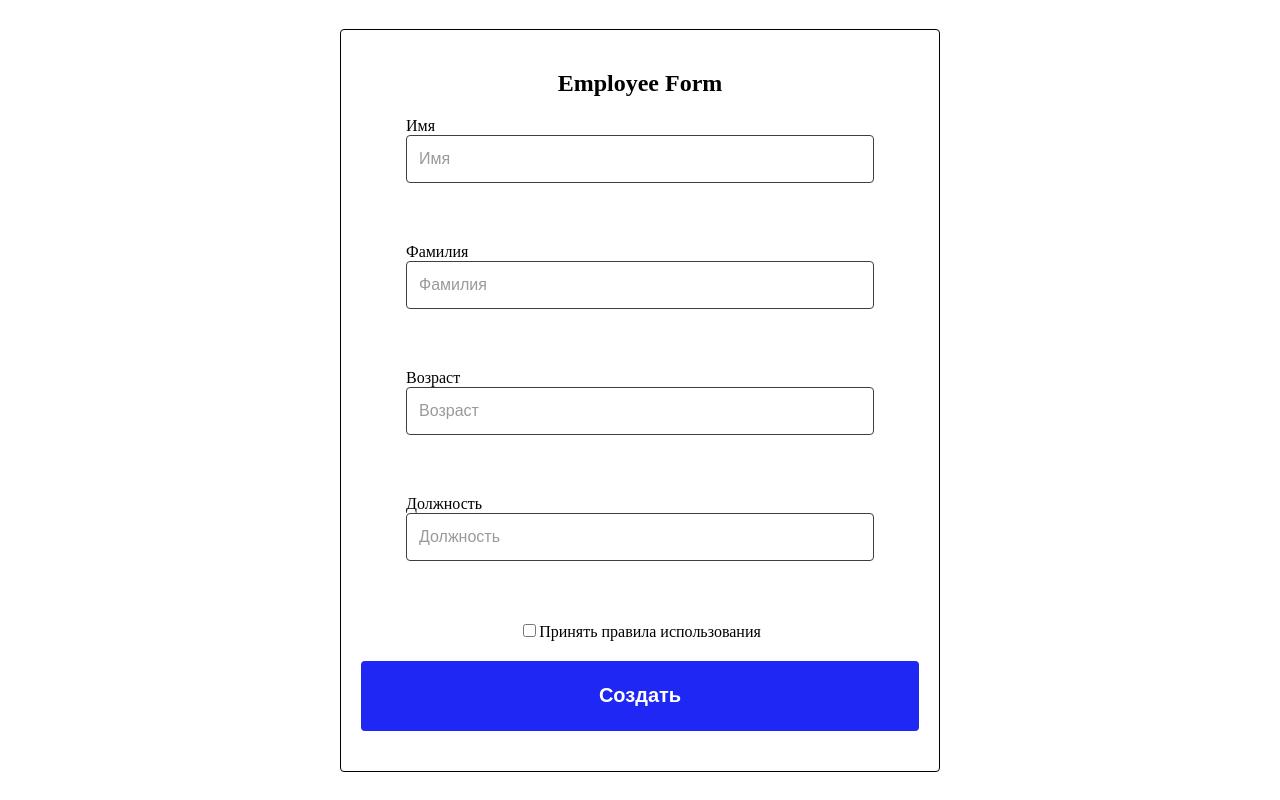
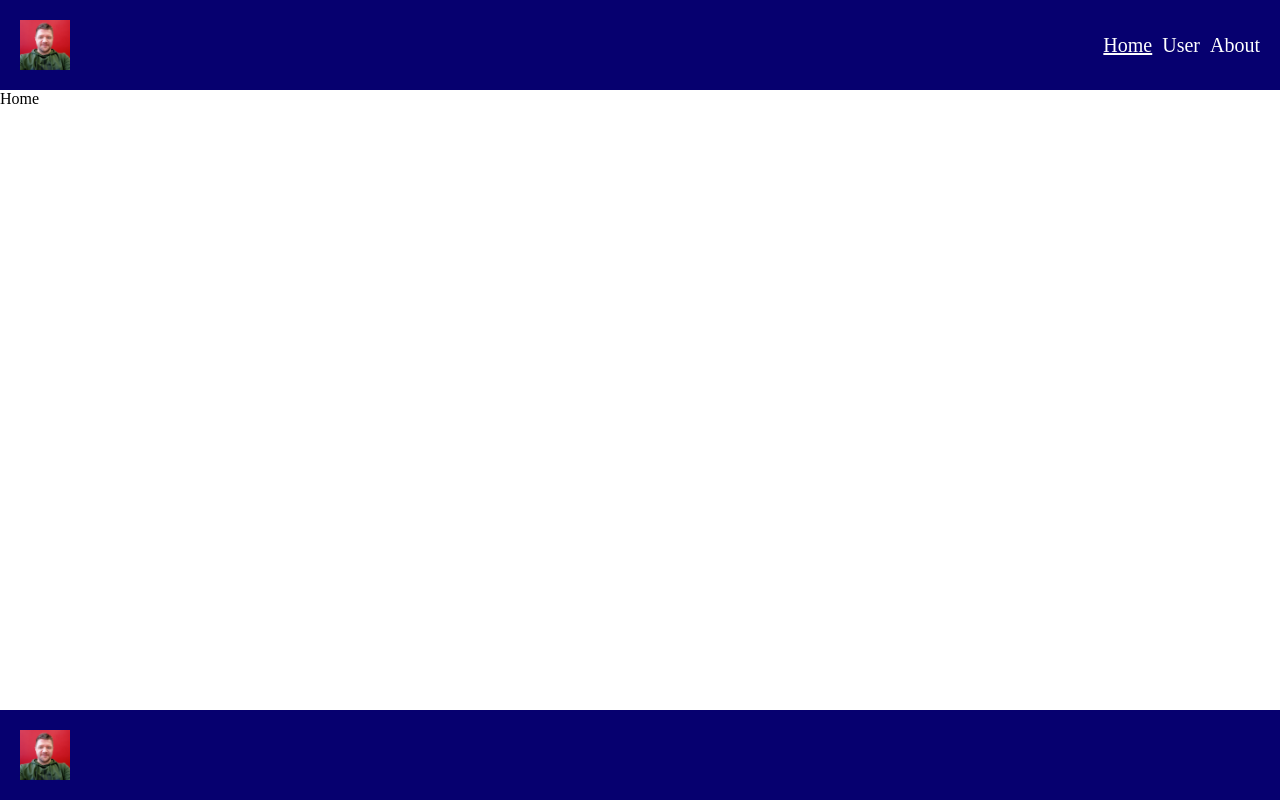
Before and after one commit to AndriiGudz/ReactTypeScript, a React (Create React App) app: page / in a window 1280 px wide. Built offline with nearby package versions, Linux system fonts and the light colour scheme.

Commit message:
Lessons_11

```diff
--- a/package.json
+++ b/package.json
@@ -15,6 +15,7 @@
     "formik": "^2.4.6",
     "react": "^18.3.1",
     "react-dom": "^18.3.1",
+    "react-router-dom": "^6.23.1",
     "react-scripts": "5.0.1",
     "typescript": "^4.9.5",
     "web-vitals": "^2.1.4",
--- a/src/App.tsx
+++ b/src/App.tsx
@@ -1,22 +1,29 @@
+import { BrowserRouter, Routes, Route } from 'react-router-dom';
+
 import GlobalStyles from 'styles/GlobalStyles';
-import BlinkingText from './components/BlinkingText/BlinkingText';
+import Home from 'pages/Home/Home';
+import User from 'pages/User/User';
+import About from 'pages/About/About';
 
-import Consultation03 from './consultation/Consultation03/Consultation03';
-import Homeworks06 from './homeworks/Homeworks06/Homeworks';
-import Homeworks07 from './homeworks/Homeworks07/Homeworks07';
-import Homeworks08 from 'homeworks/Homeworks08/Homeworks08';
-import Homeworks09 from 'homeworks/Homeworks09/Homeworks09';
-import Homeworks11 from 'homeworks/Homeworks11/Homeworks11';
-import Lessons06 from './lessons/Lessons06/Lessons06';
-import Lessons07 from './lessons/Lessons07/Lessons07';
-import Lessons08 from 'lessons/Lessons08/Lessons08';
-import Lessons09 from 'lessons/Lessons09/Lessons09';
-import Lessons10 from 'lessons/Lessons10/Lessons10';
-import Lessons11 from 'lessons/Lessons11/Lessons';
+// import BlinkingText from './components/BlinkingText/BlinkingText';
+
+// import Consultation03 from './consultation/Consultation03/Consultation03';
+// import Homeworks06 from './homeworks/Homeworks06/Homeworks';
+// import Homeworks07 from './homeworks/Homeworks07/Homeworks07';
+// import Homeworks08 from 'homeworks/Homeworks08/Homeworks08';
+// import Homeworks09 from 'homeworks/Homeworks09/Homeworks09';
+// import Homeworks11 from 'homeworks/Homeworks11/Homeworks11';
+// import Lessons06 from './lessons/Lessons06/Lessons06';
+// import Lessons07 from './lessons/Lessons07/Lessons07';
+// import Lessons08 from 'lessons/Lessons08/Lessons08';
+// import Lessons09 from 'lessons/Lessons09/Lessons09';
+// import Lessons10 from 'lessons/Lessons10/Lessons10';
+// import Lessons11 from 'lessons/Lessons11/Lessons';
+import Layout from 'components/Layout/Layout';
 
 function App() {
   return (
-    <>
+    <BrowserRouter>
       <GlobalStyles />
       {/* <BlinkingText /> */}
       {/* <Lessons06 /> */}
@@ -29,9 +36,17 @@ function App() {
       {/* <Homeworks07 /> */}
       {/* <Homeworks08 /> */}
       {/* <Homeworks09 /> */}
-      <Homeworks11 />
+      {/* <Homeworks11 /> */}
       {/* <Consultation03 /> */}
-    </>
+      <Layout>
+        <Routes>
+          <Route path='/' element={<Home />} />
+          <Route path='/user' element={<User />} />
+          <Route path='/about' element={<About />} />
+          <Route path='*' element='Page not found' />
+        </Routes>
+      </Layout>
+    </BrowserRouter>
   );
 }
 
--- /dev/null
+++ b/src/components/Layout/Layout.tsx
@@ -0,0 +1,53 @@
+import {
+  LayoutComponent,
+  Header,
+  HeaderLogo,
+  NavContainer,
+  Main,
+  Footer,
+  StyledNavLink,
+} from './styles'
+import Avatar from 'assets/myFoto.jpg'
+import { LayoutProps } from './types'
+
+function Layout({ children }: LayoutProps) {
+  return (
+    <LayoutComponent>
+      <Header>
+        <HeaderLogo src={Avatar} alt="Logo" />
+        <NavContainer>
+          <StyledNavLink
+            to="/"
+            style={({ isActive }) => ({
+              textDecoration: isActive ? 'underline' : 'none',
+            })}
+          >
+            Home
+          </StyledNavLink>
+          <StyledNavLink
+            to="/user"
+            style={({ isActive }) => ({
+              textDecoration: isActive ? 'underline' : 'none',
+            })}
+          >
+            User
+          </StyledNavLink>
+          <StyledNavLink
+            to="/about"
+            style={({ isActive }) => ({
+              textDecoration: isActive ? 'underline' : 'none',
+            })}
+          >
+            About
+          </StyledNavLink>
+        </NavContainer>
+      </Header>
+      <Main>{children}</Main>
+      <Footer>
+        <HeaderLogo src={Avatar} alt="Logo" />
+      </Footer>
+    </LayoutComponent>
+  )
+}
+
+export default Layout
--- /dev/null
+++ b/src/components/Layout/styles.ts
@@ -0,0 +1,46 @@
+import styled from '@emotion/styled'
+import { NavLink } from 'react-router-dom'
+
+export const LayoutComponent = styled.div`
+  display: flex;
+  flex-direction: column;
+  flex: 1;
+`
+export const Header = styled.header`
+  display: flex;
+  justify-content: space-between;
+  align-items: center;
+  width: 100%;
+  padding: 20px;
+  background: #06006f;
+  color: white;
+`
+export const HeaderLogo = styled.img`
+  width: 50px;
+  height: 50px;
+`
+
+export const StyledNavLink = styled(NavLink)`
+  text-decoration: none;
+  font-size: 20px;
+  color: white;
+`
+
+export const NavContainer = styled.nav`
+  display: flex;
+  gap: 10px;
+`
+
+export const Main = styled.main`
+  display: flex;
+  flex-direction: column;
+  flex: 1;
+`
+export const Footer = styled.footer`
+  display: flex;
+  align-items: center;
+  width: 100%;
+  padding: 20px;
+  background: #06006f;
+  color: white;
+`
--- /dev/null
+++ b/src/components/Layout/types.ts
@@ -0,0 +1,5 @@
+import { ReactNode } from "react";
+
+export interface LayoutProps {
+    children: ReactNode
+}
--- /dev/null
+++ b/src/pages/About/About.tsx
@@ -0,0 +1,5 @@
+function About() {
+    return <>About</>
+}
+
+export default About
--- /dev/null
+++ b/src/pages/Home/Home.tsx
@@ -0,0 +1,5 @@
+function Home() {
+    return <>Home</>
+}
+
+export default Home
--- /dev/null
+++ b/src/pages/User/User.tsx
@@ -0,0 +1,23 @@
+import { useLocation, useNavigate } from 'react-router-dom'
+
+import Button from 'components/Button/Button'
+import {UserPageWrapper, Title} from './styles'
+
+function User() {
+const naigate = useNavigate()
+
+const locatioInfo = useLocation()
+console.log(locatioInfo);
+
+
+const goHome = () => {
+    naigate('/')
+}
+
+    return <UserPageWrapper>
+        <Title>User</Title>
+        <Button name='Go to Home page' onClick={goHome} />
+        </UserPageWrapper>
+}
+
+export default User
--- /dev/null
+++ b/src/pages/User/styles.ts
@@ -0,0 +1,13 @@
+import styled from '@emotion/styled'
+
+export const UserPageWrapper = styled.div`
+ display: flex;
+ flex-direction: column;
+ justify-content: center;
+ gap: 30px;
+ width: 300px;
+`
+
+export const Title = styled.h1`
+  font-size: 26px;
+`
```
Also changed, not shown: 1 other file (tests, documents, lock files or other folders).
